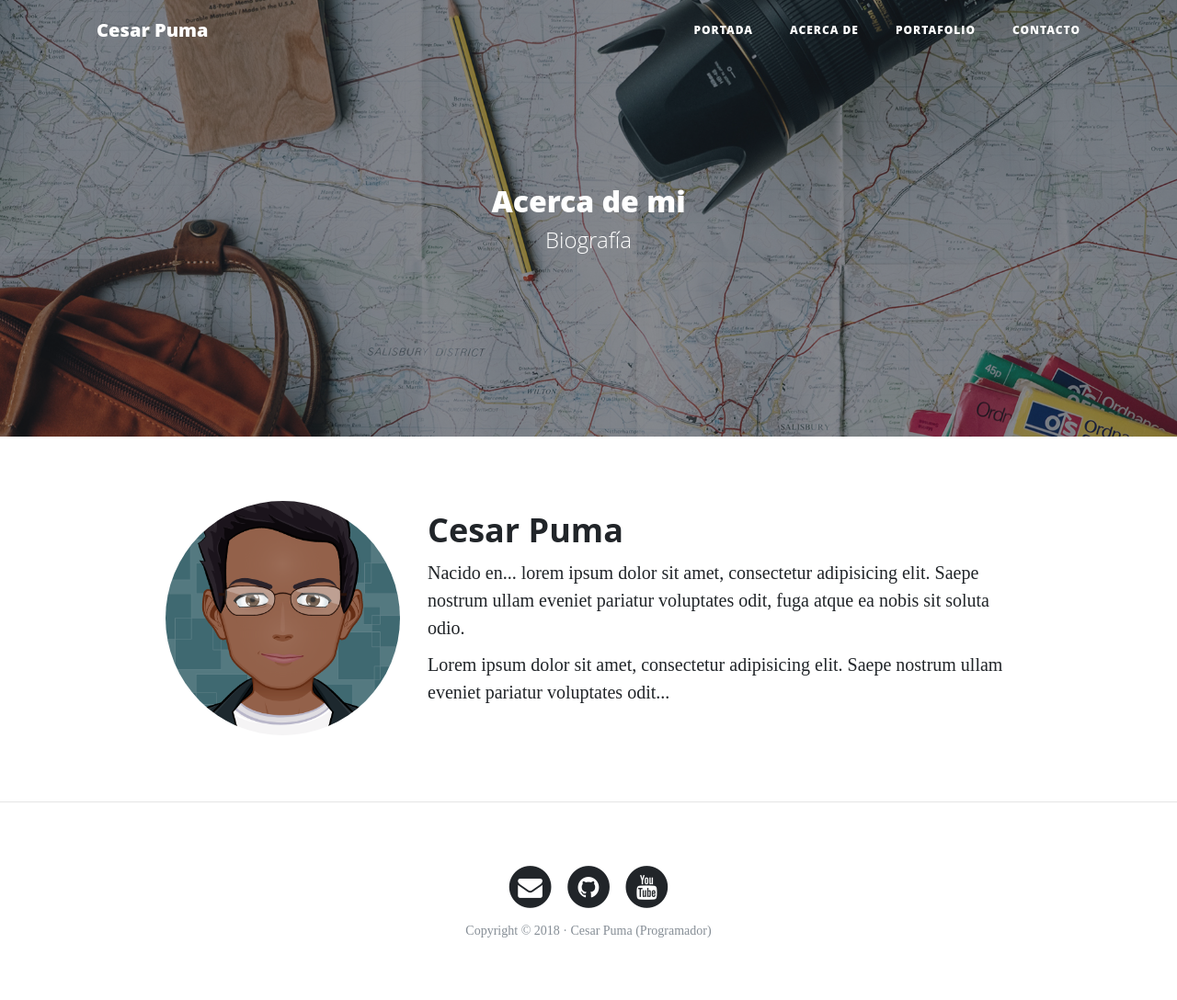
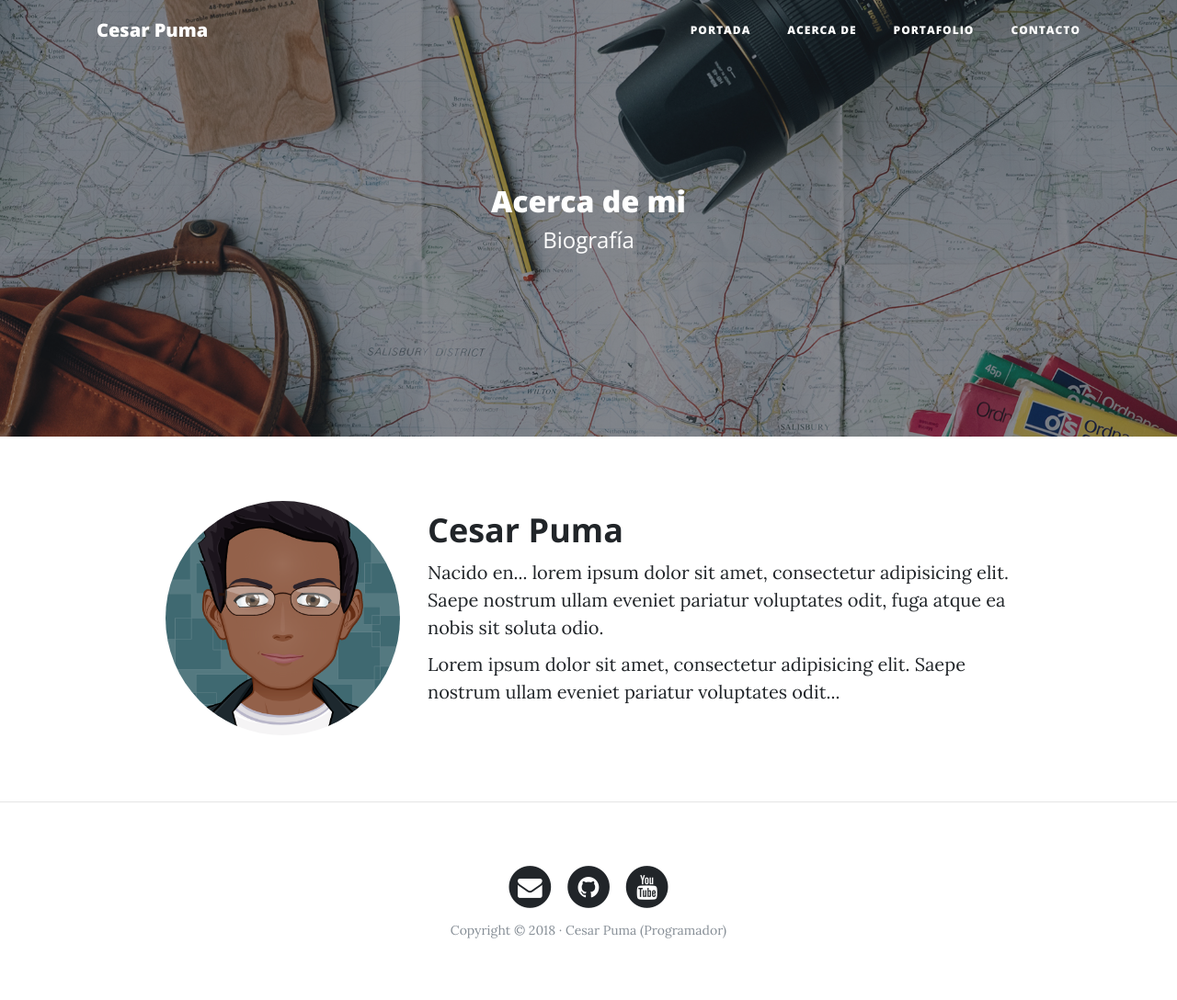
Before and after one commit to CPuma/WebPersonal_DJango, a Django app: page /about/ in a window 1280 px wide. Shown: the whole page at 92% size. Run offline with Django 3.2, Linux system fonts and the light colour scheme; some libraries are stand-ins or nearby versions.

Commit message:
statics corregidos

```diff
--- a/core/templates/core/base.html
+++ b/core/templates/core/base.html
@@ -12,8 +12,8 @@
     {% load static %} <!-- Para cargar los archivos STATICOS css js Bootstrap IMAGENES -->
     <link href="{% static 'core/vendor/bootstrap/css/bootstrap.min.css' %}" rel="stylesheet">
     <link href="{% static 'core/vendor/font-awesome/css/font-awesome.min.css' %}" rel="stylesheet" type="text/css">
-    <link href="{% static 'core/https://fonts.googleapis.com/css?family=Lora:400,700,400italic,700italic' %}" rel='stylesheet' type='text/css'>
-    <link href="{% static 'core/https://fonts.googleapis.com/css?family=Open+Sans:300italic,400italic,600italic,700italic,800italic,400,300,600,700,800' %}" rel='stylesheet' type='text/css'>
+    <link href="https://fonts.googleapis.com/css?family=Lora:400,700,400italic,700italic" rel='stylesheet' type='text/css'>
+    <link href="https://fonts.googleapis.com/css?family=Open+Sans:300italic,400italic,600italic,700italic,800italic,400,300,600,700,800" rel='stylesheet' type='text/css'>
     <link href="{% static 'core/css/clean-blog.min.css' %}" rel="stylesheet">
 
     <!--
@@ -123,7 +123,7 @@
     </footer>
 
     <!-- Bootstrap y Javascripts -->
-    <script src="{% static 'core/vendor/jquery/jquery.min.js' %}%"></script>
+    <script src="{% static 'core/vendor/jquery/jquery.min.js' %}"></script>
     <script src="{% static 'core/vendor/bootstrap/js/bootstrap.bundle.min.js' %}"></script>
     <script src="{% static 'core/js/clean-blog.min.js' %}"></script>
 
```
